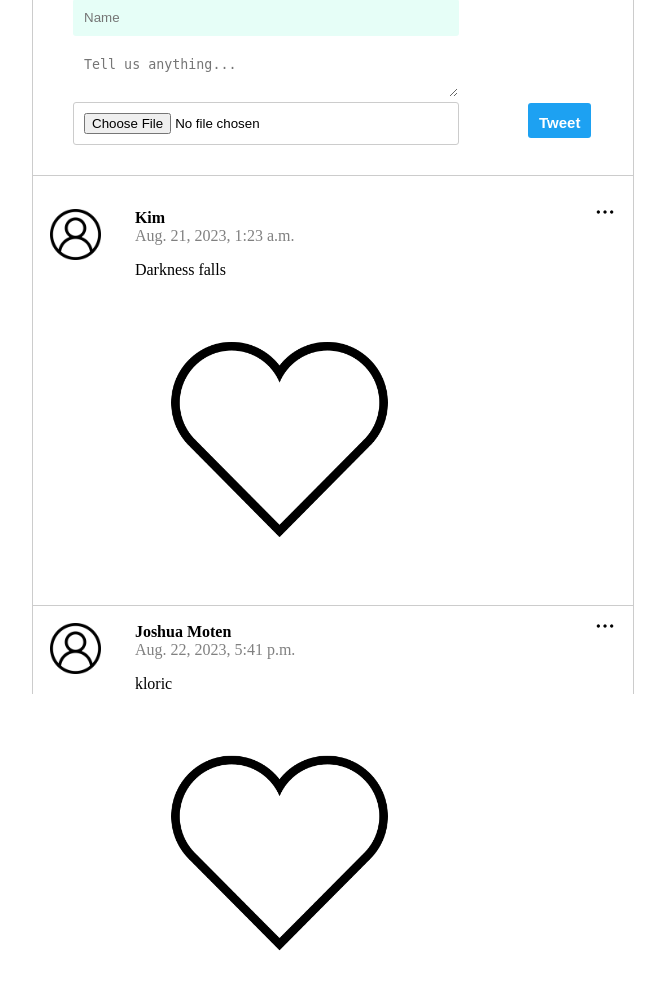
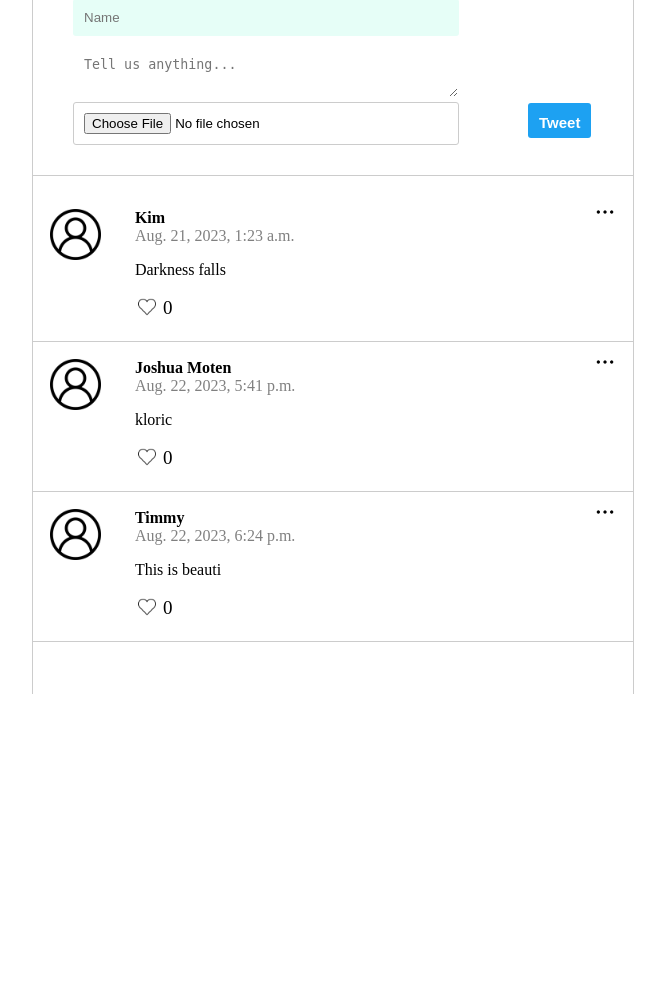
Before and after one commit to type12-zz/django_forum, a Django app: page / in a window 1280 px wide. Shown: the part 114-1110 px from the top of the page, without its empty margins (307-972 px from the left). After the commit the page ends 808 px from the top, so only its background shows below. Run offline with Django 4.2, Linux system fonts and the light colour scheme; data comes from the database, SQL or seed files in the repository.

Commit message:
added like and span

```diff
--- a/templates/posts.html
+++ b/templates/posts.html
@@ -40,7 +40,8 @@
                             <div class="datetime">{{post.created_at}}</div>
                             <p>{{post.body}}</p>
 
-                            <img src="static/img/empty_heart.png" alt="">
+                            <img src="static/img/empty_heart.png" alt="" class="like-icon">
+                            <span class="numOfLikes">0</span>
                         </div>
                     </li>
 
```
